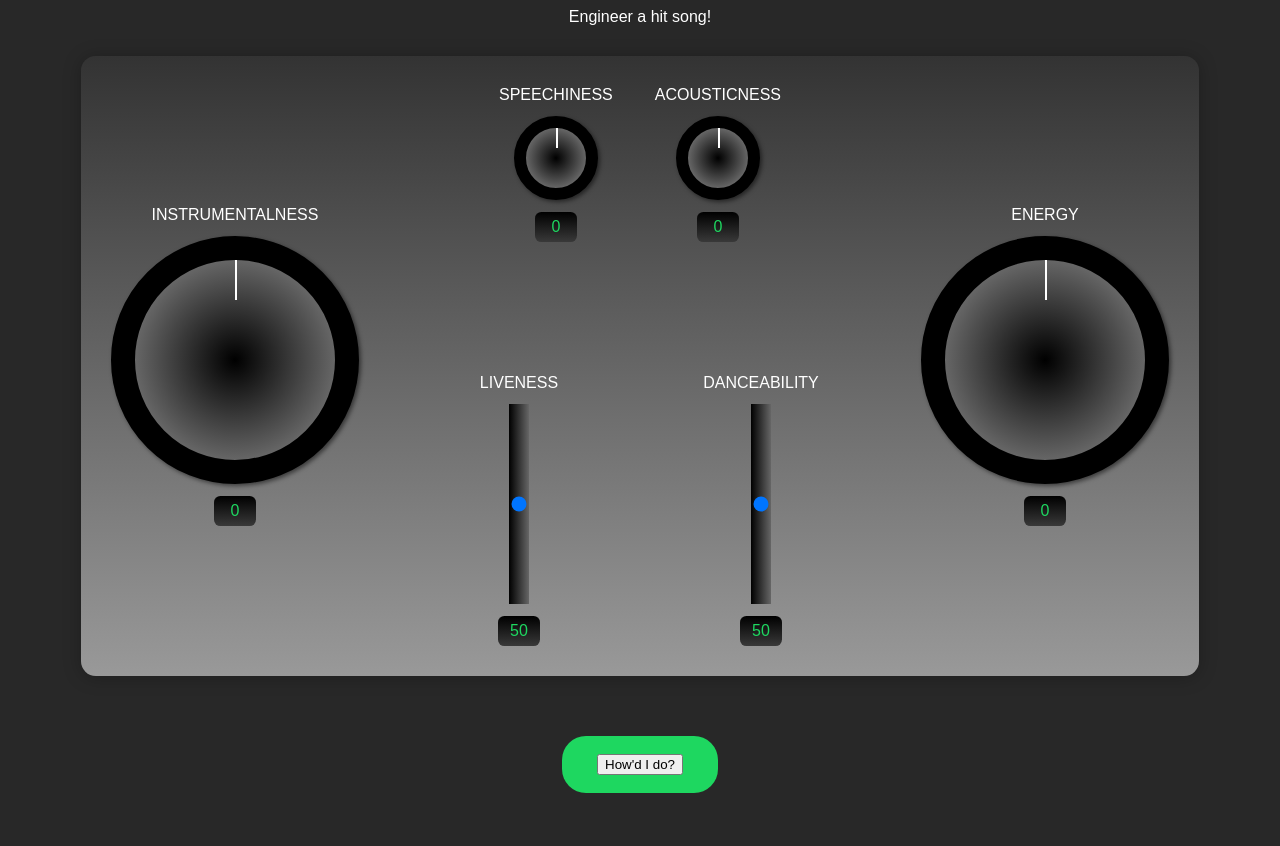
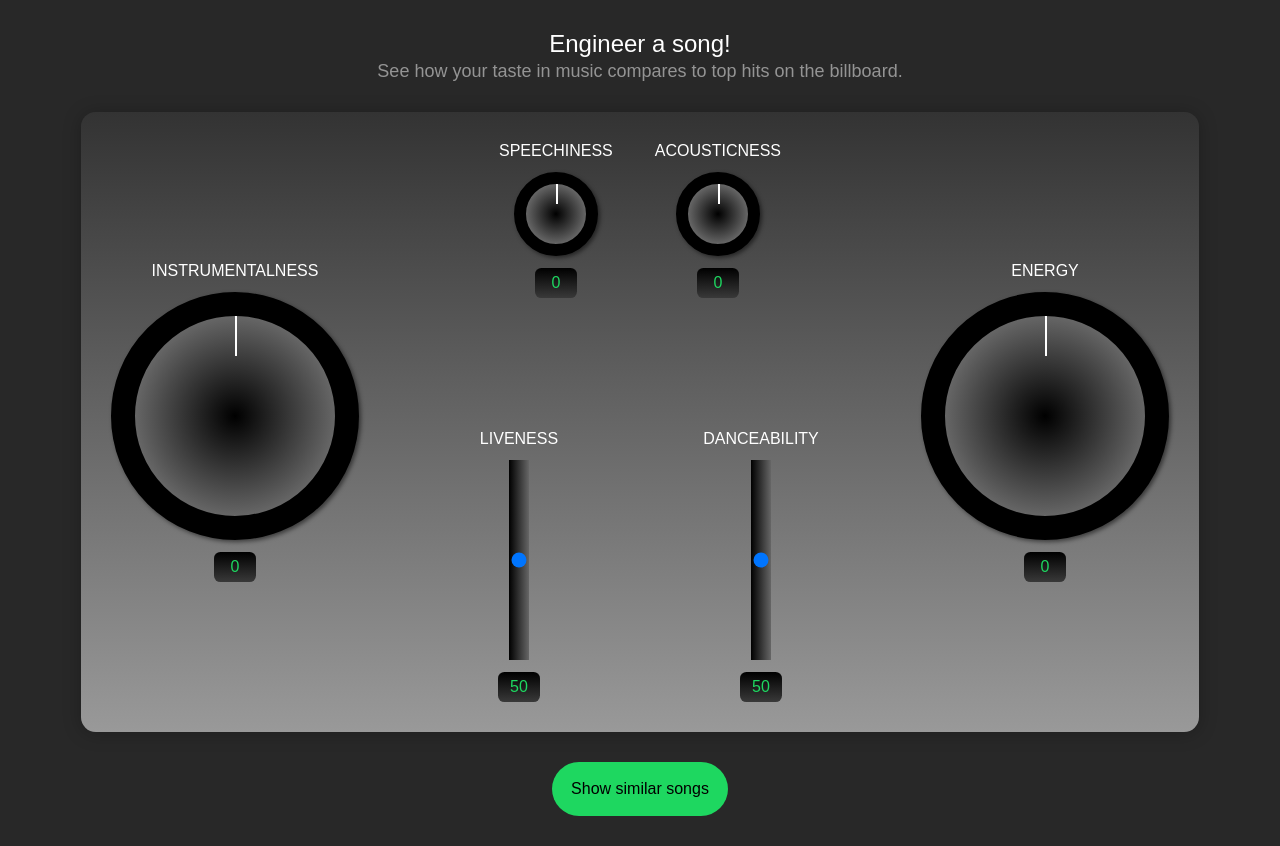
Before and after one commit to A-Chaudhary/engineering-top-hits, a Flask app: page /create in a window 1280 px wide. Before the commit the page ends 793 px from the top, so only its background shows below. Run offline with Flask 3, Linux system fonts and the light colour scheme; parts of the project's set-up code (start-up, migrations or seed data) failed here and were passed over.

Commit message:
calculates top 5 similar songs and displays on /results'

```diff
--- a/server.py
+++ b/server.py
@@ -1,6 +1,24 @@
 from flask import Flask, render_template, request, redirect, url_for
+import pandas as pd
+import numpy as np
 
 app = Flask(__name__)
+
+
+# reading in data
+try:
+    df = pd.read_csv("top_10000_1960-now.csv")
+except Exception as e:
+    print("Error:", e)
+
+df['Release Date'] = pd.to_datetime(df['Album Release Date'], errors='coerce')
+df_60s = df[(df['Album Release Date'] >= '1960-01-01') & (df['Album Release Date'] <= '1969-12-31')]
+df_70s = df[(df['Album Release Date'] >= '1970-01-01') & (df['Album Release Date'] <= '1979-12-31')]
+df_80s = df[(df['Album Release Date'] >= '1980-01-01') & (df['Album Release Date'] <= '1989-12-31')]
+df_90s = df[(df['Album Release Date'] >= '1990-01-01') & (df['Album Release Date'] <= '1999-12-31')]
+df_00s = df[(df['Album Release Date'] >= '2000-01-01') & (df['Album Release Date'] <= '2009-12-31')]
+df_10s = df[(df['Album Release Date'] >= '2010-01-01') & (df['Album Release Date'] <= '2019-12-31')]
+df_20s = df[(df['Album Release Date'] >= '2020-01-01') & (df['Album Release Date'] <= '2029-12-31')]
 
 @app.route('/')
 def index():
@@ -12,14 +30,40 @@ def create():
 
 @app.route('/results', methods=['POST'])
 def results():
-        energy_value = request.form['energyValue']
-        speechiness_value = request.form['speechinessValue']
-        acousticness_value = request.form['acousticnessValue']
-        instrumentalness_value = request.form['instrumentalnessValue']
-        liveness_value = request.form['livenessValue']
-        danceability_value = request.form['danceabilityValue']
+    if request.method == 'POST':
+        # function to calculate Euclidean distance
+        def euclidean_distance(x1, x2):
+            return np.sqrt(np.sum((x1 - x2) ** 2))
 
-        return render_template('results.html', energy=energy_value, speechiness=speechiness_value, acousticness=acousticness_value, instrumentalness=instrumentalness_value,liveness=liveness_value,danceability=danceability_value)
+        # function to find closest songs
+        def find_closest_songs(user_input, dataset, num_songs=5):
+            distances = dataset.apply(lambda row: euclidean_distance(user_input, row), axis=1)
+            closest_songs = distances.sort_values().head(num_songs)
+            return closest_songs.index.tolist()
+
+        # user input
+        user_input = pd.Series({
+            "Instrumentalness": int(request.form['instrumentalness'])*100,
+            "Speechiness": int(request.form['speechiness'])*100,
+            "Acousticness": int(request.form['acousticness'])*100,
+            "Liveness": int(request.form['liveness'])*100,
+            "Danceability": int(request.form['danceability'])*100,
+            "Energy": int(request.form['energy'])*100
+        })
+
+        # find closest songs
+        closest_song_indices = find_closest_songs(user_input, df_20s)
+        song_names = []
+        popularities = []
+        artists = []
+        for idx in closest_song_indices:
+            song_names.append(df.loc[idx, "Track Name"])
+            popularities.append(df.loc[idx, 'Popularity'])
+            artists.append(df.loc[idx, "Artist Name(s)"])
+
+        data = zip(popularities, song_names, artists)
+
+        return render_template('results.html', data = data)
 
 if __name__ == '__main__':
     app.run(debug=True)
--- a/templates/create.html
+++ b/templates/create.html
@@ -5,16 +5,27 @@
 <meta name="viewport" content="width=device-width, initial-scale=1.0">
 <title>Spinning Circle with Text and Tick</title>
 <style>
+
     body {
         display: flex;
         justify-content: center;
         align-items: center;
-        height: 100vh;
         margin: 0;
-        overflow: hidden;
+        overflow: scroll;
         font-family: Arial, sans-serif;
         background-color: #282828;
     }
+
+    input {
+        margin: 0;
+        padding: 0;
+        border: none;
+        background: none;
+        font: inherit;
+        color: inherit;
+        cursor: pointer;
+        outline: none;
+}
 
     .wrapper {
         display: flex;
@@ -137,22 +148,47 @@
     }
 
     .button {
-        border-radius: 24px;
+        border-radius: 32px;
         padding: 18px 18px;
         color: black;
         background-color: #1ED760;
-        width: 120px;
+        width: 140px;
         text-align: center;
+        justify-content: center;
+        align-items: center;
     }
+
+    .text {
+        font-size: 24px;
+    }
+
+    .subtext {
+        font-size: 18px;
+        color: rgba(255,255,255,0.5);
+    }
+
+    .text-wrapper {
+        display: flex;
+        flex-direction: column;
+        gap: 3px;
+        align-items: center;
+        justify-content: center;
+    }
+
+
 
 </style>
 </head>
 <body>
 
-<form action="/results" method="post" id = "songForm">
+
 <div class = "wrapper">
 
-    Engineer a hit song!
+
+    <div class = "text-wrapper">
+        <div class = "text">Engineer a song!</div>
+        <div class = "subtext">See how your taste in music compares to top hits on the billboard.</div>
+    </div>
 
 <div class = "deck">
 
@@ -188,14 +224,14 @@
 
         <div class="circleElement" style = "margin-top: 90px;">
             <div class = "label" style = "margin-bottom: 90px;">LIVENESS</div>
-            <input type="range" min="0" max="100" value="50" class="slider" id="myRange">
-            <div class="number" id="sliderValue" style = "margin-top: 90px;">50</div>
+            <input type="range" min="0" max="100" value="50" class="slider" id="liveness">
+            <div class="number" id="livenessValue" style = "margin-top: 90px;">50</div>
         </div>
 
         <div class="circleElement" style = "margin-top: 90px;">
             <div class = "label" style = "margin-bottom: 90px;">DANCEABILITY</div>
-            <input type="range" min="0" max="100" value="50" class="slider" id="myRange">
-            <div class="number" id="sliderValue" style = "margin-top: 90px;">50</div>
+            <input type="range" min="0" max="100" value="50" class="slider" id="danceability">
+            <div class="number" id="danceabilityValue" style = "margin-top: 90px;">50</div>
         </div>
 
     </div>
@@ -212,25 +248,23 @@
 
 </div>
 
-<div class = "timeline">
-</div>
 
-<div class = "button" id = "button">
-    <input type = "submit" value = "How'd I do?">
-</div>
+<!-- hidden input fields to store values -->
+<form action="/results" method="post" onsubmit="return updateHiddenInputs()">
+    <input type="hidden" id="instrumentalnessInput" name="instrumentalness">
+    <input type="hidden" id="speechinessInput" name="speechiness">
+    <input type="hidden" id="acousticnessInput" name="acousticness">
+    <input type="hidden" id="livenessInput" name="liveness">
+    <input type="hidden" id="danceabilityInput" name="danceability">
+    <input type="hidden" id="energyInput" name="energy">
+    <div class = "button" id = "button">
+        <input type = "submit" value = "Show similar songs">
+    </div>
 </form>
 
 </div>
 
 <script>
-
-var button = document.getElementById('button');
-
-    // Add click event listener to the button
-    button.addEventListener('click', function() {
-        // Redirect to the new route
-        window.location.href = '/results';
-    });
 
 // code for circles
 const energy = {
@@ -333,16 +367,41 @@ function getAngle(event, element) {
 }
 
 // code for sliders
-const slider = document.getElementById("myRange");
-    const output = document.getElementById("sliderValue");
+const liveness = document.getElementById("liveness");
+const livenessValue = document.getElementById("livenessValue");
 
-    slider.oninput = function() {
-        output.innerHTML = this.value;
+    liveness.oninput = function() {
+        livenessValue.innerHTML = this.value;
     };
 
-    slider.addEventListener("input", function() {
+    liveness.addEventListener("input", function() {
         this.style.setProperty("--value", this.value);
     });
+
+const danceability = document.getElementById("danceability");
+const danceabilityValue = document.getElementById("danceabilityValue");
+
+danceability.oninput = function() {
+    danceabilityValue.innerHTML = this.value;
+};
+
+danceability.addEventListener("input", function() {
+    this.style.setProperty("--value", this.value);
+});
+
+// updates hidden input values
+function updateHiddenInputs() {
+    document.getElementById("instrumentalnessInput").value = document.getElementById("instrumentalnessValue").textContent;
+    document.getElementById("speechinessInput").value = document.getElementById("speechinessValue").textContent;
+    document.getElementById("acousticnessInput").value = document.getElementById("acousticnessValue").textContent;
+    document.getElementById("livenessInput").value = document.getElementById("livenessValue").textContent;
+    document.getElementById("danceabilityInput").value = document.getElementById("danceabilityValue").textContent;
+    document.getElementById("energyInput").value = document.getElementById("energyValue").textContent;
+}
+
+document.getElementById("button").addEventListener("click", function() {
+    updateHiddenInputs();
+});
 
 </script>
 </body>
```
Also changed, not shown: templates/results.html (+86 -7 lines), 2 other files.
